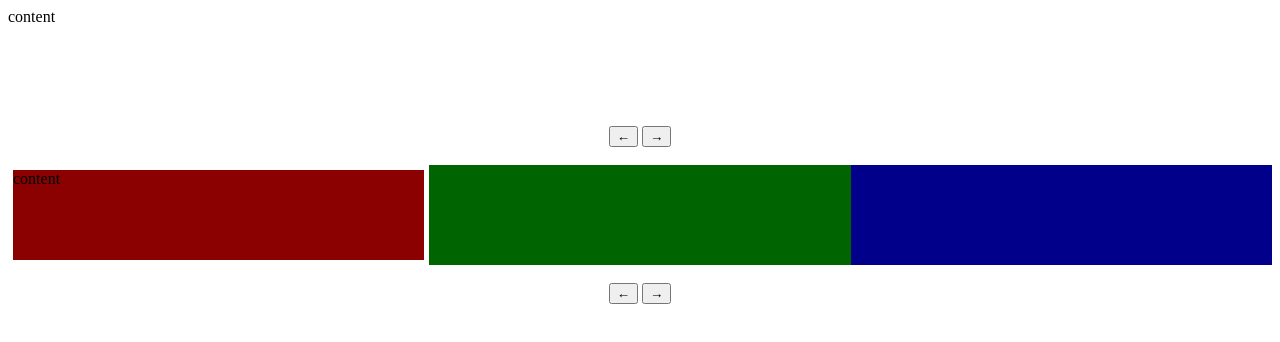
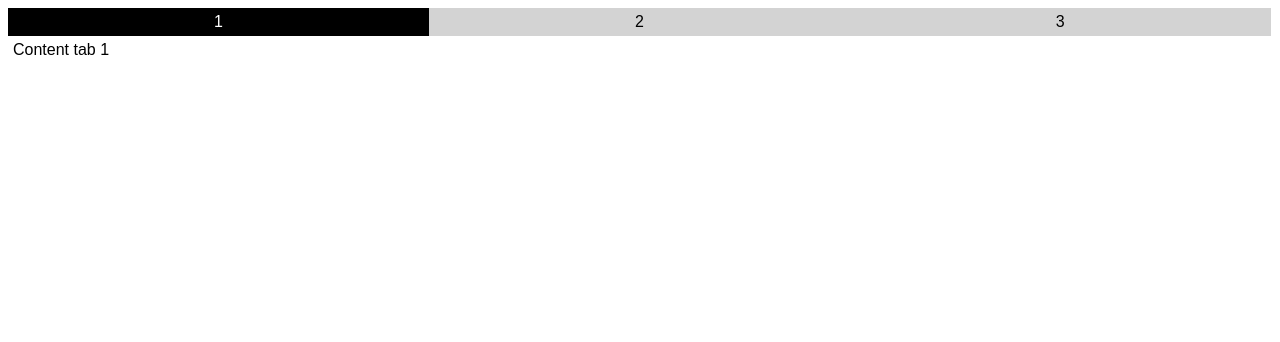
Before and after one commit to emfoundation/jquery-training, a website: page public/index.html in a window 1280 px wide. Drawn offline with nearby package versions, Linux system fonts and the light colour scheme.

Commit message:
Add tabs with ajax loading

```diff
--- a/public/index.html
+++ b/public/index.html
@@ -1,53 +1,27 @@
 <!DOCTYPE html>
 <html>
-  <head>
+<head>
     <meta charset="utf-8">
     <title>jQuery's still got it</title>
     <link rel="stylesheet" href="main.css">
     <script src="https://code.jquery.com/jquery-3.2.1.min.js"
             integrity="sha256-hwg4gsxgFZhOsEEamdOYGBf13FyQuiTwlAQgxVSNgt4="
             crossorigin="anonymous"></script>
-  </head>
-  <body>
-    <div id="slider-container" data-module="slider">
-      <div class="slider-wrap">
-        <div class="slider">
-          <div class="slider-item">
-            <div class="content">content</div>
-          </div>
-          <div class="slider-item"></div>
-          <div class="slider-item"></div>
-          <div class="slider-item"></div>
-          <div class="slider-item">
-              <div class="content">content</div>
-          </div>
-          <div class="slider-item"></div>
+</head>
+<body>
+    <div id="tab-container">
+        <div class="tab-header">
+            <div class="tab is-active" data-tab="0">1</div>
+            <div class="tab" data-tab="1">2</div>
+            <div class="tab" data-tab="2">3</div>
         </div>
-      </div>
-      <br>
-      <div class="controls">
-        <button class="control left">&larr;</button>
-        <button class="control right">&rarr;</button>
-      </div>
+        <div class="tab-content-wrap">
+            <div id="tab0" class="tab-content is-active"></div>
+            <div id="tab1" class="tab-content"></div>
+            <div id="tab2" class="tab-content"></div>
+        </div>
     </div>
-    <br>
-    <div id="slider-container2">
-        <div class="slider-wrap">
-          <div class="slider">
-            <div class="slider-item">
-              <div class="content">content</div>
-            </div>
-            <div class="slider-item"></div>
-            <div class="slider-item"></div>
-            <div class="slider-item"></div>
-          </div>
-        </div>
-        <br>
-        <div class="controls">
-          <button class="control left">&larr;</button>
-          <button class="control right">&rarr;</button>
-        </div>
-      </div>
+    <script src="slider.js"></script>
     <script src="main.js"></script>
-  </body>
+</body>
 </html>
--- a/public/main.css
+++ b/public/main.css
@@ -1,3 +1,13 @@
+* {
+  box-sizing: border-box;
+}
+
+body {
+  font-family: sans-serif;
+}
+
+/* Slider */
+
 .slider-wrap {
   height: 100px;
   width: 100%;
@@ -16,7 +26,6 @@
   height: 100%;
   width: 25%;
   float: left;
-  box-sizing: border-box;
 }
 
 .item1 {
@@ -42,3 +51,33 @@
 .controls {
   text-align: center;
 }
+
+/* Tabs */
+
+.tab {
+  float: left;
+  width: 33.3%;
+  text-align: center;
+  background: lightgray;
+  padding: 5px 0;
+  cursor: pointer;
+}
+.tab:hover {
+  background: gray;
+}
+.tab.is-active {
+  color: white;
+  background: black;
+}
+
+.tab-content-wrap {
+  clear: both;
+  padding: 5px;
+}
+
+.tab-content {
+  display: none;
+}
+.tab-content.is-active {
+  display: block;
+}
--- a/public/main.js
+++ b/public/main.js
@@ -1,45 +1,46 @@
-var makeSlider = function ($container, numPerView) {
-  var $items = $container.find('.slider-item');
-  var $slider = $container.find('.slider');
-  var numItems = $items.length;
-  var npv = numPerView || 2;
-  var sliceEnd = npv === 1 ? undefined : 1 - npv;
-  var itemWidth = 100 / npv;
-  var states = $items.map(function (index) {
-    return index * itemWidth;
-  }).slice(0, sliceEnd).get();
-  var currentIndex = 0;
+var makeTabs = function ($container) {
+    var $tabs = $container.find('.tab');
 
-  console.log($container.data('module'))
+    var state = {
+        tabs: [false, false, false]
+    };
 
-  $items.each(function (index) {
-    index = index % 4;
-    $(this).addClass('item' + (index + 1));
-  });
+    $tabs.on('click', function () {
+        var id = $(this).data('tab');
 
-  $slider.css('width', (numItems * itemWidth) + '%');
-  $items.css('width', (100 / numItems) + '%');
+        $container.find('.tab-content, .tab')
+            .removeClass('is-active')
+            .not('.tab')
+                .filter('#tab' + id)
+                    .addClass('is-active')
+                .end()
+            .end()
+        .filter(`[data-tab=${id}]`)
+            .addClass('is-active');
 
-  $container.find('.control').on('click', function () {
-    var $this = $(this);
-    var goRight = $this.hasClass('right');
-    if (goRight) {
-      currentIndex = currentIndex < states.length - 1 ?
-        currentIndex + 1 : currentIndex;
-    } else {
-      currentIndex = currentIndex > 0 ?
-        currentIndex - 1 : currentIndex;
-    }
-    $slider.css('left', '-' + states[currentIndex] + '%');
-  });
+        // only make the ajax request if the content hasn't been cached yet
+        if (!state.tabs[id]) {
+            $.ajax(`tabs/tab${id+1}.html`)
+                .done(function (data) {
+                    var $currentTab = $container.find('#tab' + id);
+                    $currentTab.html(data);
+                    // make sure not to get the content twice
+                    state.tabs[id] = true;
+                })
+                .fail(function (error) {
+                    console.log(error.responseText);
+                })
+        }
+    });
+    // make sure the active tab is fetched on page load
+    $tabs.filter('.is-active').trigger('click');
+};
+
+makeTabs($('#tab-container'));
+
+var moduleDispatcher = {
+  slider: makeSlider
 }
 
-// makeSlider($('#slider-container'));
-makeSlider($('#slider-container2'), 3);
-
-var moduleDispatcher = {
-  slider: makeSlider,
-  download: makeDownload
-}
-
+// this won't work properly yet, will be fixed next session
 moduleDispatcher['slider']($('#slider-container'));
--- /dev/null
+++ b/public/slider.js
@@ -0,0 +1,34 @@
+var makeSlider = function ($container, numPerView) {
+    var $items = $container.find('.slider-item');
+    var $slider = $container.find('.slider');
+    var numItems = $items.length;
+    var npv = numPerView || 2;
+    var sliceEnd = npv === 1 ? undefined : 1 - npv;
+    var itemWidth = 100 / npv;
+    var states = $items.map(function (index) {
+        return index * itemWidth;
+    }).slice(0, sliceEnd).get();
+    var currentIndex = 0;
+
+
+    $items.each(function (index) {
+        index = index % 4;
+        $(this).addClass('item' + (index + 1));
+    });
+
+    $slider.css('width', (numItems * itemWidth) + '%');
+    $items.css('width', (100 / numItems) + '%');
+
+    $container.find('.control').on('click', function () {
+        var $this = $(this);
+        var goRight = $this.hasClass('right');
+        if (goRight) {
+        currentIndex = currentIndex < states.length - 1 ?
+            currentIndex + 1 : currentIndex;
+        } else {
+        currentIndex = currentIndex > 0 ?
+            currentIndex - 1 : currentIndex;
+        }
+        $slider.css('left', '-' + states[currentIndex] + '%');
+    });
+}
```
Also changed, not shown: public/tabs.html (deleted, +0 -10 lines), public/tabs/tab2.html (+21 -1 lines).
